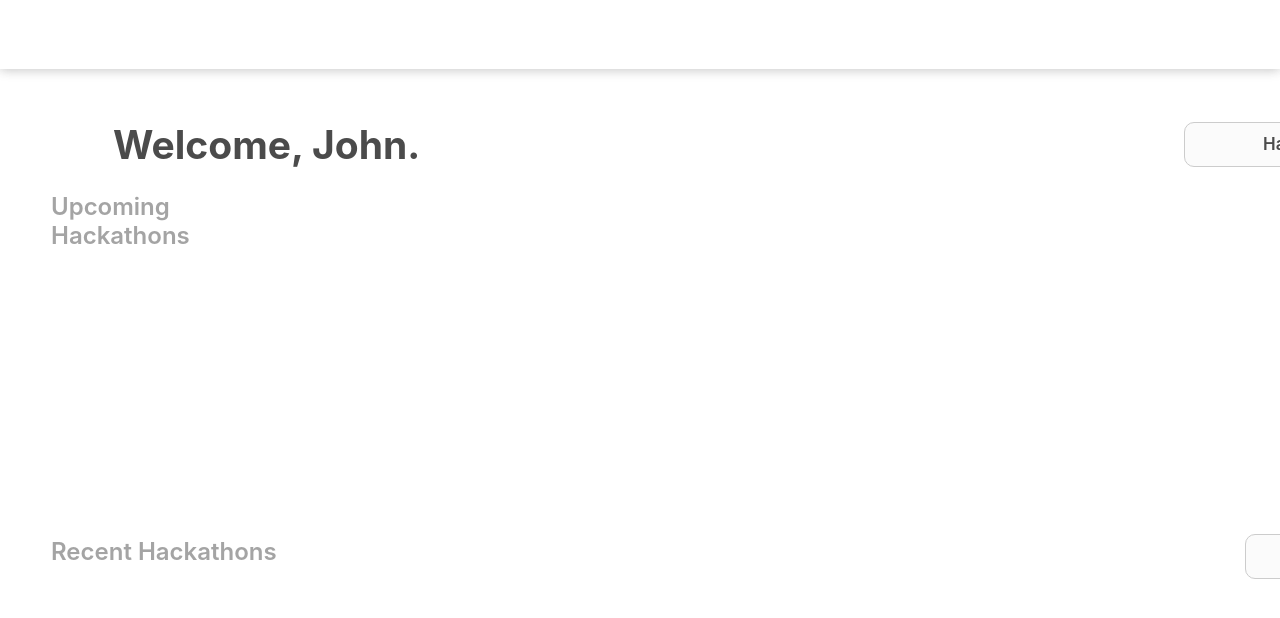
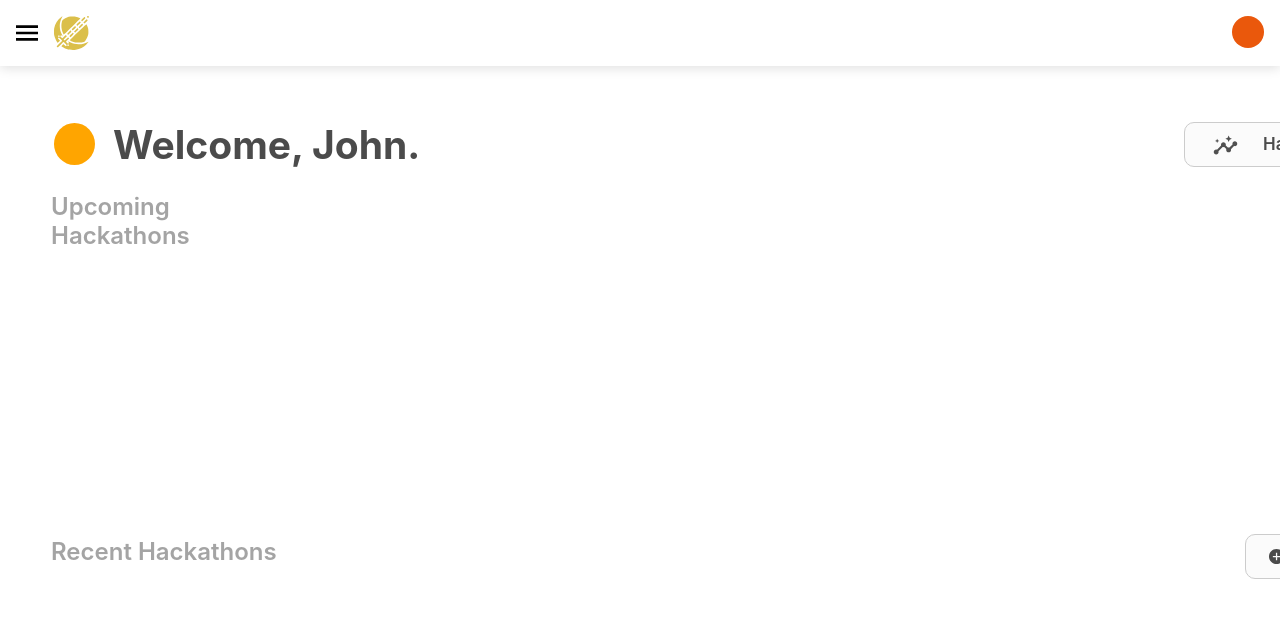
Before and after one commit to KnightHacks/admin-tool-frontend-2022, a React (Create React App) app: page / in a window 1280 px wide. Shown: the top 618 px of the page. Built offline with nearby package versions, Linux system fonts and the light colour scheme.

Commit message:
Added a few icons.

```diff
--- a/src/pages/home.css
+++ b/src/pages/home.css
@@ -7,6 +7,16 @@
 
     background: #FFFFFF;
     box-shadow: 0px 2px 11px rgba(0, 0, 0, 0.13);
+}
+
+.generic-profile-icon {
+    position: absolute;
+    width: 41px;
+    height: 42px;
+    left: 54px;
+    top: 123px;
+    background-color: orange;
+    border-radius: 50%;
 }
 
 .header-text {
@@ -96,6 +106,11 @@
     border-radius: 10px;
 }
 
+.hackathon-analytics-icon {
+    position: relative;
+    left: 10%;
+}
+
 .create-hackathon-button {
     box-sizing: border-box;
 
@@ -127,3 +142,8 @@
 
     color: #4B4B4B;
 }
+
+.create-hackathon-icon {
+    position: relative;
+    left: 10%;
+}
--- a/src/pages/home.tsx
+++ b/src/pages/home.tsx
@@ -1,28 +1,30 @@
 import './home.css';
 import React from "react";
+import { ReactComponent as CreateHackathonIcon } from '../assets/createHackathonIcon.svg';
+import { ReactComponent as HackathonAnalyticsIcon } from '../assets/hackathonAnalyticsIcon.svg';
 
 export default function Home() {
   var userName = "John"
   return (
     <div>
-        {/* TODO: Add Main Toolbar Component here */}
-        <div className="main-toolbar"/>
+      <div>
+        <div className="generic-profile-icon"/>
+        <h1 className="header-text">Welcome, {userName}.</h1>
+      </div>
 
-        <h1 className="header-text">Welcome, {userName}.</h1>
-
-        <div>
-          <button className="hackathon-analytics-button"/>
+      <button className="hackathon-analytics-button">
+        <HackathonAnalyticsIcon className="hackathon-analytics-icon"/>
+      </button>
       <body className="hackathon-analytics-text">Hackathon Analytics</body>
-        </div>
 
       <h1 className="subheader-text-1">Upcoming Hackathons</h1>
 
       {/* TODO: Add Button Page Links Here */}
 
-        <div>
-          <button className="create-hackathon-button"/>
+      <button className="create-hackathon-button">
+        <CreateHackathonIcon className="create-hackathon-icon"/>
+      </button>
       <body className="create-hackathon-text">Create Hackathon</body>
-        </div>
 
       <h1 className="subheader-text-2">Recent Hackathons</h1>
 
```
Also changed, not shown: src/assets/createHackathonIcon.svg (added), src/assets/hackathonAnalyticsIcon.svg (added). Lines whose indentation alone changed are shown as unchanged.
